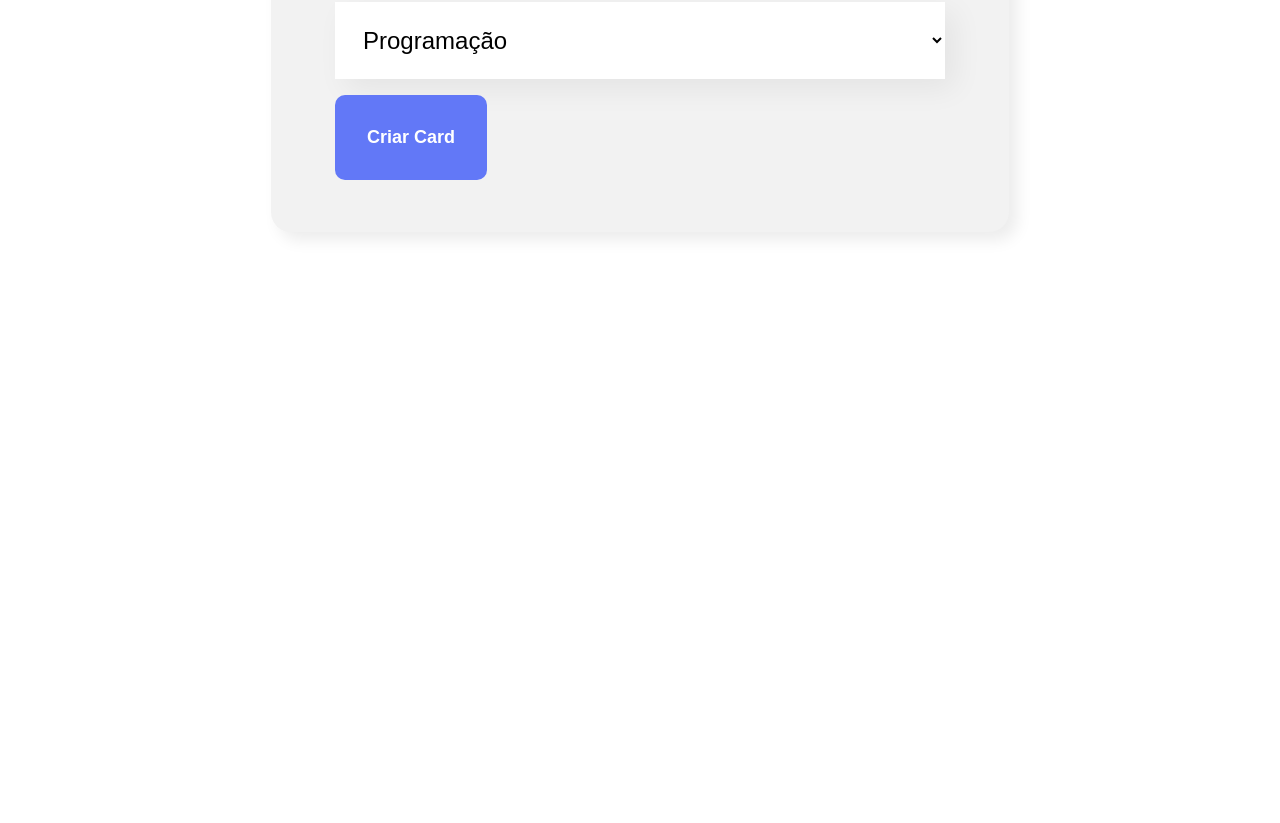
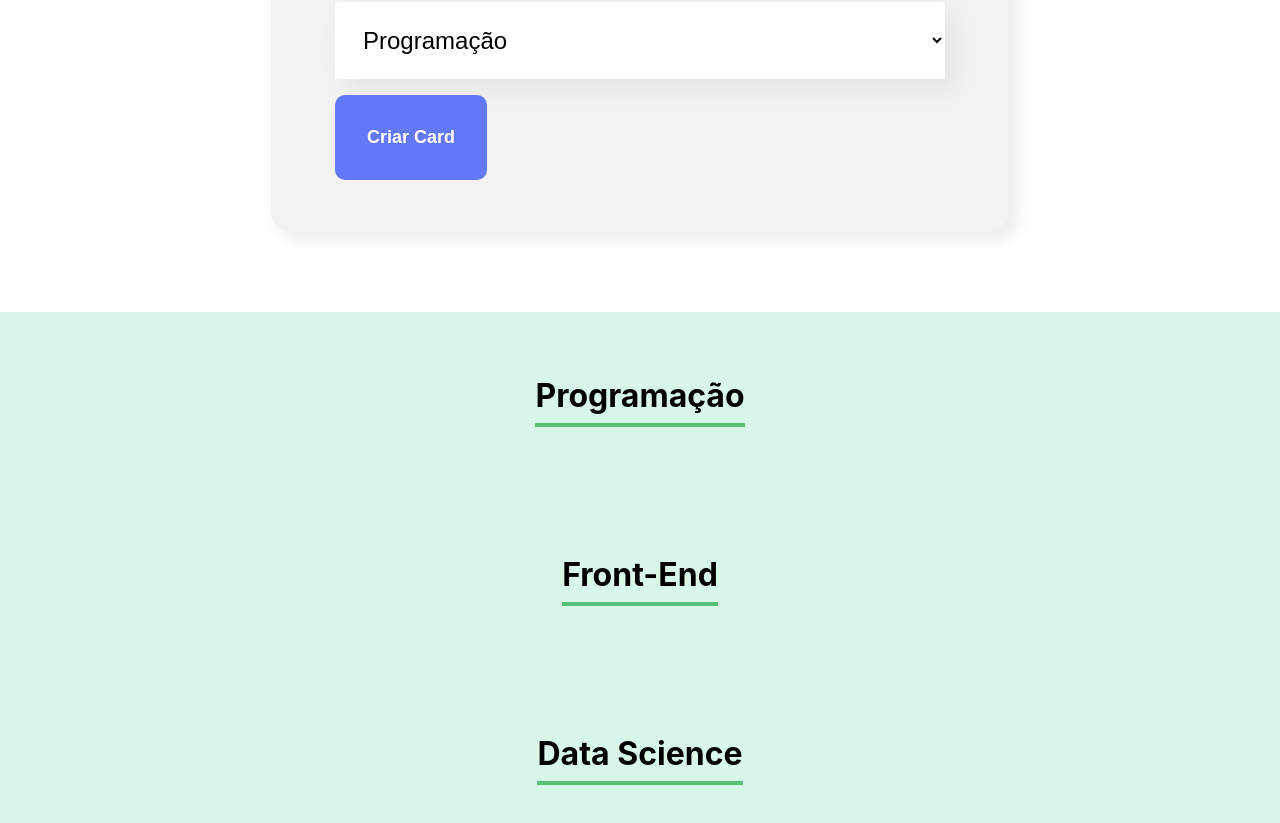
Before and after one commit to alexandreduara/Organo-React, a React (Create React App) app: page / in a window 1280 px wide. Shown: the part 1133-1956 px from the top of the page. Before the commit the page ends 1445 px from the top, so only its background shows below. Built offline with nearby package versions, Linux system fonts and the light colour scheme.

Commit message:
Começando a criação das listas de times

```diff
--- a/src/App.js
+++ b/src/App.js
@@ -1,12 +1,25 @@
+import { useState } from 'react';
 import Banner from './componentes/Banner';
 import Formulario from './componentes/Formulario';
+import Time from './componentes/Time';
 
 
 function App() {
+
+  const [colaboradores, setColaboradores] = useState ([])
+  const aoNovoColaboradorAdicionado = (colaborador) => {
+    console.log(colaborador)
+    setColaboradores([...colaboradores, colaborador])
+
+  }
+
   return (
     <div className="App">
       <Banner />
-      <Formulario/>
+      <Formulario aoColaboradorCadastrado={colaborador => aoNovoColaboradorAdicionado(colaborador)} />
+      <Time nome='Programação' />
+      <Time nome='Front-End' />
+      <Time nome='Data Science' />
     </div>
   );
 }
--- a/src/componentes/CampoTexto/index.js
+++ b/src/componentes/CampoTexto/index.js
@@ -4,18 +4,15 @@
 
     const placeHolderModificada = `${props.placeholder}.`
 
-    let valor = ''
 
     const aoDigitado = (evento) =>{
-        valor = evento.target.value
-        console.log(evento.target.value)
-
+        props.aoAlterado(evento.target.value)
     }
 
     return(
         <div className="campo-texto">
             <label>{props.label}</label>
-            <input value={valor} onChange={aoDigitado} required={props.obrigatorio} placeholder={placeHolderModificada}/>
+            <input value={props.valor} onChange={aoDigitado} required={props.obrigatorio} placeholder={placeHolderModificada}/>
         </div>
     )
 
--- a/src/componentes/Formulario/index.js
+++ b/src/componentes/Formulario/index.js
@@ -1,36 +1,67 @@
+import { useState } from "react";
 import "./Formulario.css";
-import CampoTexto from "../CampoTexto"
-import ListaSuspensa from "../ListaSuspensa"
+import CampoTexto from "../CampoTexto";
+import ListaSuspensa from "../ListaSuspensa";
 import Botao from "../Botao";
 
-const Formulario = () => {
+const Formulario = (props) => {
+  const times = [
+    "Programação",
+    "Front-End",
+    "Data Science",
+    "Devops",
+    "UX e Design",
+    "Mobile",
+    "Inovação e Gestão",
+  ];
 
-  const times =[
-    'Programação',
-    'Front-End',
-    'Data Science',
-    'Devops',
-    'UX e Design',
-    'Mobile',
-    'Inovação e Gestão'
-  ]
+  const [nome, setNome] = useState("");
+  const [cargo, setCargo] = useState("");
+  const [imagem, setImagem] = useState("");
+  const [time, setTime] = useState("");
 
-  const aoSalvar =  (evento) =>{
-    evento.preventDefault()
-    console.log('Form foi submetido')
-  }
+  const aoSalvar = (evento) => {
+    evento.preventDefault();
+    props.aoColaboradorCadastrado({
+      nome,
+      cargo,
+      imagem,
+      time
+    })
+
+  };
 
   return (
     <section className="formulario">
       <form onSubmit={aoSalvar}>
         <h2>Preencha os dados para criar o card do colaborador.</h2>
-        <CampoTexto label="Nome" obrigatorio={true} placeholder="Digite seu Nome" />
-        <CampoTexto label="Cargo" obrigatorio={true} placeholder="Digite seu Cargo" />
-        <CampoTexto label="Imagem" obrigatorio={true} placeholder="Digite o endereço da imagem" />
-        <ListaSuspensa obrigatorio={true} label="Time" itens={times}/>
-        <Botao>
-            Criar Card
-        </Botao>
+        <CampoTexto
+          label="Nome"
+          obrigatorio={true}
+          placeholder="Digite seu Nome"
+          valor={nome}
+          aoAlterado={(valor) => setNome(valor)}
+        />
+        <CampoTexto
+          label="Cargo"
+          obrigatorio={true}
+          placeholder="Digite seu Cargo"
+          aoAlterado={(valor) => setCargo(valor)}
+        />
+        <CampoTexto
+          label="Imagem"
+          obrigatorio={true}
+          placeholder="Digite o endereço da imagem"
+          aoAlterado={(valor) => setImagem(valor)}
+        />
+        <ListaSuspensa
+          obrigatorio={true}
+          label="Time"
+          itens={times}
+          aoAlterado= {(valor) => setTime(valor)}
+
+        />
+        <Botao>Criar Card</Botao>
       </form>
     </section>
   );
--- a/src/componentes/ListaSuspensa/index.js
+++ b/src/componentes/ListaSuspensa/index.js
@@ -1,11 +1,10 @@
 import "./ListaSuspensa.css";
 
 const ListaSuspensa = (props) => {
-  console.log(props.itens);
   return (
     <div className="lista-suspensa">
       <label>{props.label}</label>
-      <select required={props.obrigatorio} >
+      <select onChange={evento => props.aoAlterado(evento.target.value)} required={props.obrigatorio} value={props.value}>
         {props.itens.map((item) => {
             return <option key={item}>{item}</option>}
         )}
--- /dev/null
+++ b/src/componentes/Time/Time.css
@@ -0,0 +1,12 @@
+.time{
+    text-align: center;
+    padding: 32px;
+    background-color: #D9F7E9;
+}
+
+.time h3{
+    font-size: 32px;
+    border-bottom: 4px solid #57C278;
+    display: inline-block;
+    padding-bottom: 8px;
+}
--- /dev/null
+++ b/src/componentes/Time/index.js
@@ -0,0 +1,11 @@
+import "./Time.css"
+
+const Time = (props) => {
+    return(
+        <section className="time">
+            <h3>{props.nome}</h3>
+        </section>
+    )
+}
+
+export default Time
```
